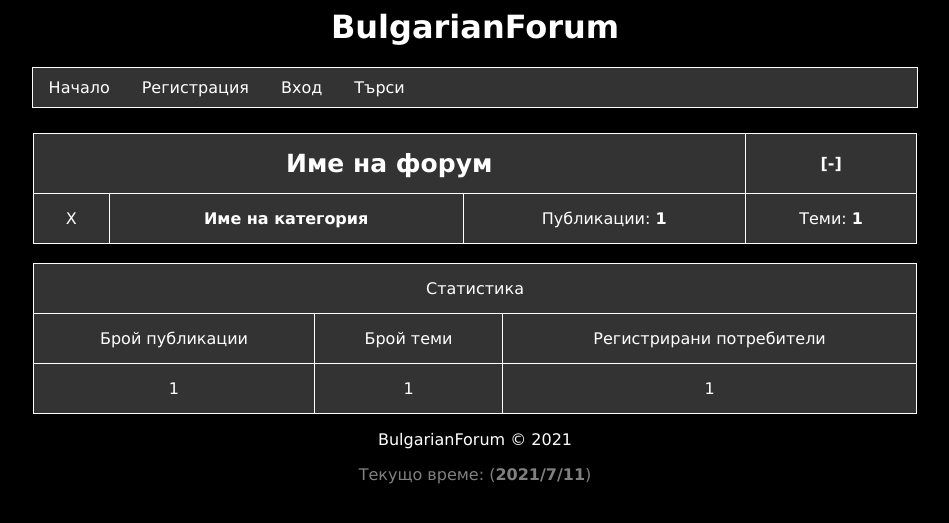
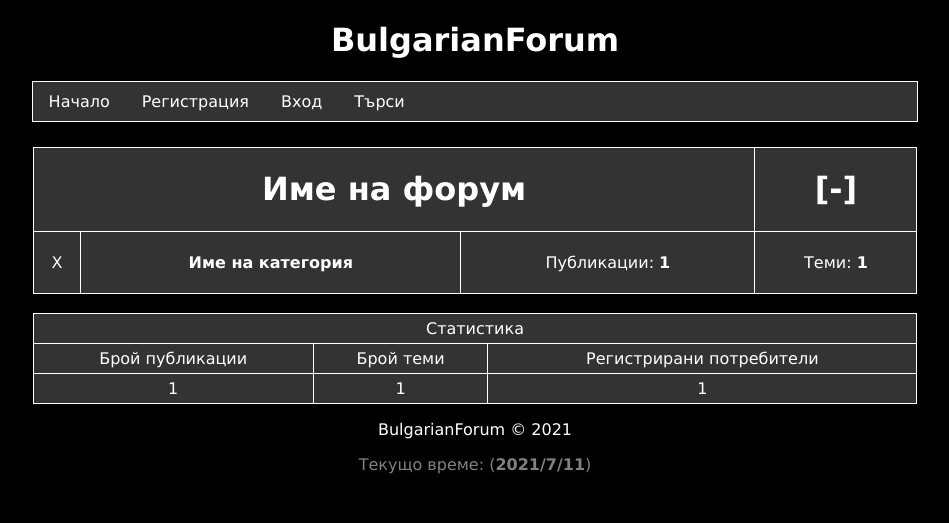
Before and after one commit to D3VSOFTBG/BulgarianForum, a PHP site: page /BulgarianForum/ in a window 1280 px wide. Shown: the top 523 px of the page, without its empty margins (165-1114 px from the left). Run offline with PHP 8.4, Linux system fonts and the light colour scheme.

Commit message:
style.css

```diff
--- a/assets/css/style.css
+++ b/assets/css/style.css
@@ -19,12 +19,8 @@ th {
 }
 
 td {
-    padding: 15px;
+    padding: 5px;
     text-align: center;
-}
-
-th {
-    padding: 15px;
 }
 
 a {
--- a/include/header.php
+++ b/include/header.php
@@ -2,6 +2,7 @@
 # Include config file
 include_once("config.php");
 ?>
+<!DOCTYPE html>
 <html>
 
 <head>
--- a/index.php
+++ b/index.php
@@ -10,10 +10,10 @@ include_once("include/header.php");
         <tr>
             <!--Forum Name-->
             <th colspan="3">
-                <p style="font-size:25px;">Име на форум</p>
+                <h1>Име на форум</h1>
             </th>
             <th>
-                <p><a href="#">[-]</a></p>
+                <h1><a href="#">[-]</a></h1>
             </th>
         </tr>
         <tr>
```
